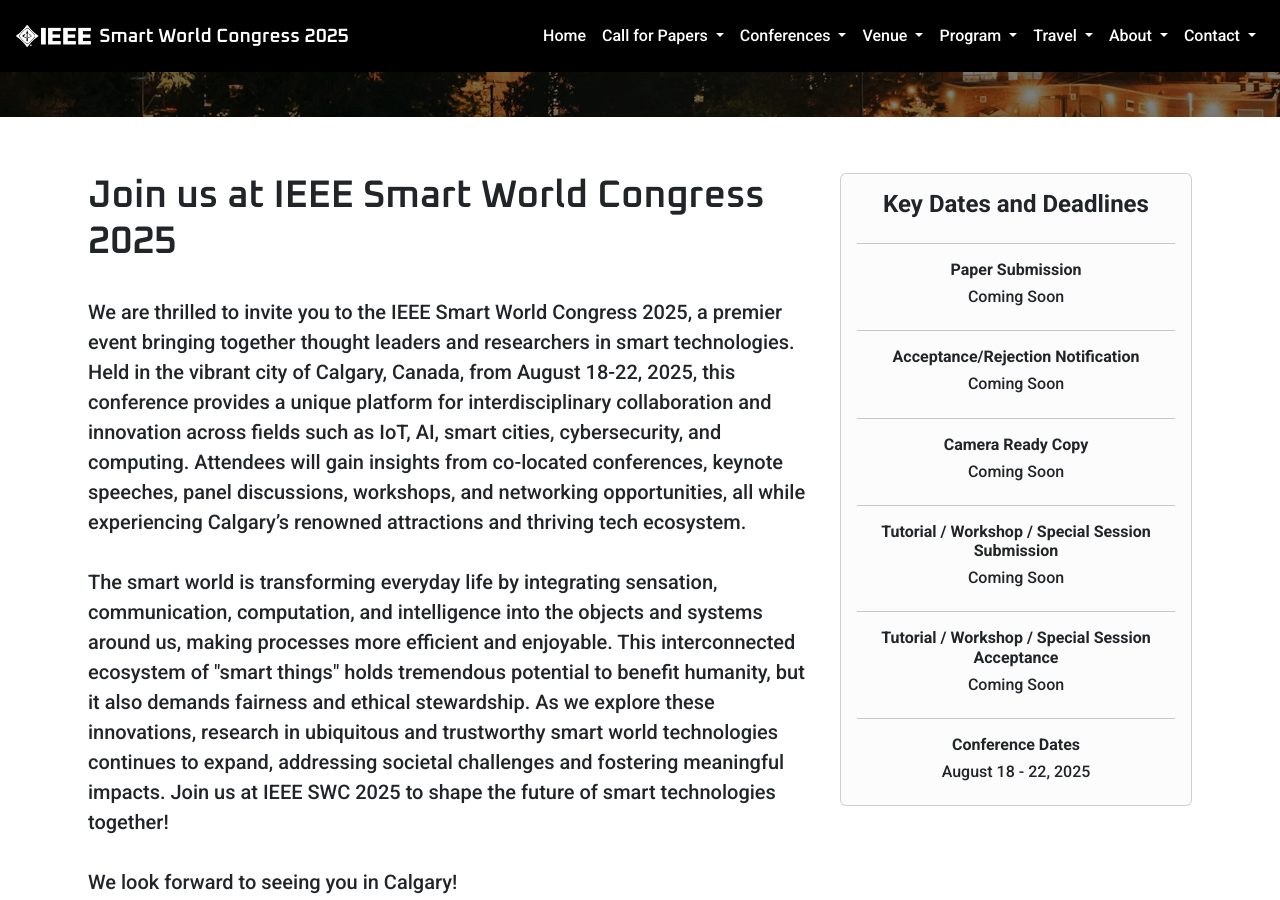
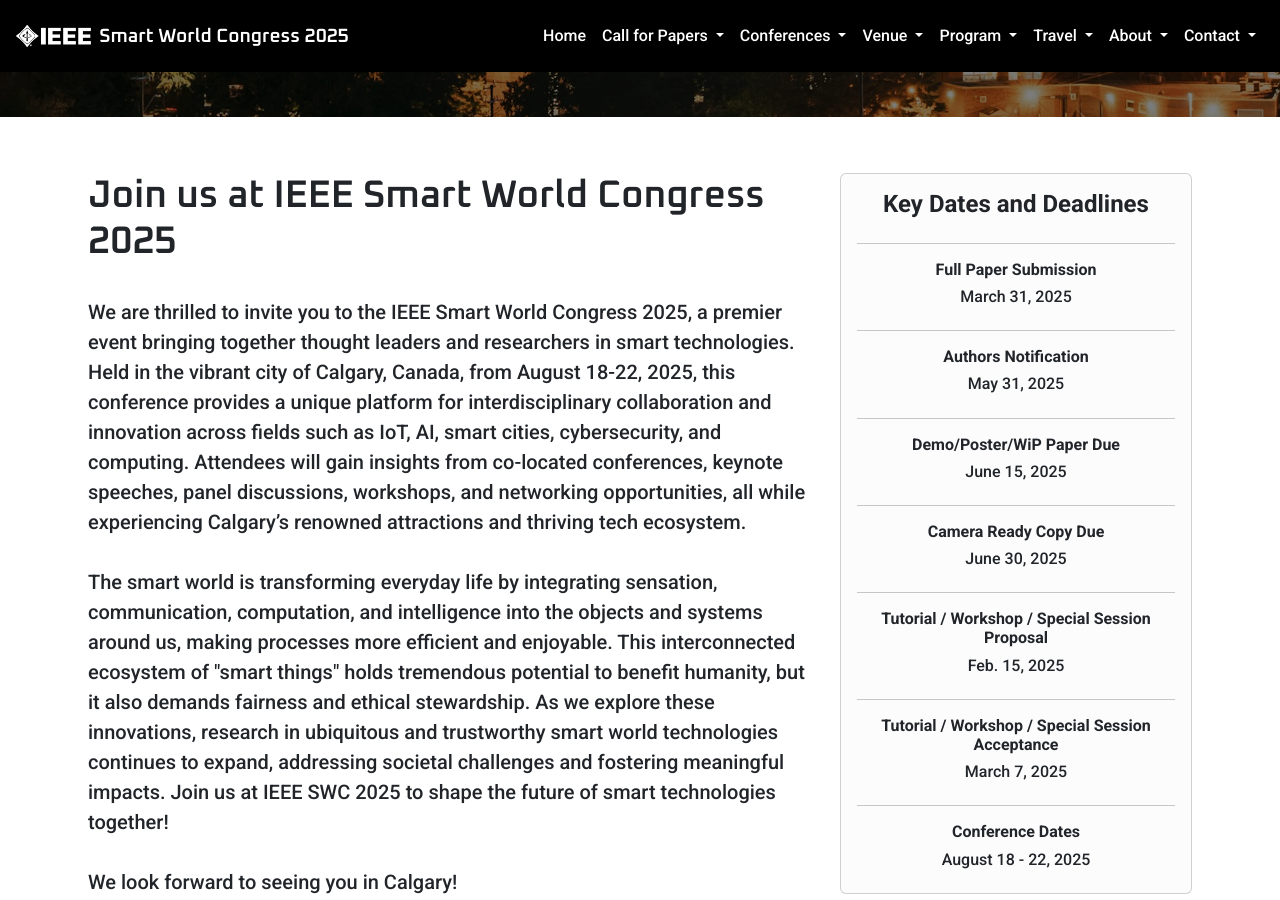
Before and after one commit to IEEE-SWC-2025/IEEE-SWC-2025.github.io, a Jekyll site: the page built from index.markdown, in a window 1280 px wide and 900 px high, scrolled down 693 px. Built offline with Jekyll 4.4.1, drawn with Linux system fonts in a browser that asks for light colours.

Commit message:
Add important dates

```diff
--- a/_includes/home.html
+++ b/_includes/home.html
@@ -94,26 +94,27 @@
         >
           <h4 class="fw-bold">Key Dates and Deadlines</h4>
           <hr class="w-100" />
-          <h5 class="fs-6 fw-bold text-center">Paper Submission</h5>
-          <h6 class="">Coming Soon</h6>
+          <h5 class="fs-6 fw-bold text-center">Full Paper Submission</h5>
+          <h6 class="">March 31, 2025</h6>
+          <hr class="w-100" />
+          <h5 class="fs-6 fw-bold text-center">Authors Notification</h5>
+          <h6 class="">May 31, 2025</h6>
+          <hr class="w-100" />
+          <h5 class="fs-6 fw-bold text-center">Demo/Poster/WiP Paper Due</h5>
+          <h6 class="">June 15, 2025</h6>
+          <hr class="w-100" />
+          <h5 class="fs-6 fw-bold text-center">Camera Ready Copy Due</h5>
+          <h6 class="">June 30, 2025</h6>
           <hr class="w-100" />
           <h5 class="fs-6 fw-bold text-center">
-            Acceptance/Rejection Notification
+            Tutorial / Workshop / Special Session Proposal
           </h5>
-          <h6 class="">Coming Soon</h6>
-          <hr class="w-100" />
-          <h5 class="fs-6 fw-bold text-center">Camera Ready Copy</h5>
-          <h6 class="">Coming Soon</h6>
-          <hr class="w-100" />
-          <h5 class="fs-6 fw-bold text-center">
-            Tutorial / Workshop / Special Session Submission
-          </h5>
-          <h6 class="">Coming Soon</h6>
+          <h6 class="">Feb. 15, 2025</h6>
           <hr class="w-100" />
           <h5 class="fs-6 fw-bold text-center">
             Tutorial / Workshop / Special Session Acceptance
           </h5>
-          <h6 class="">Coming Soon</h6>
+          <h6 class="">March 7, 2025</h6>
           <hr class="w-100" />
           <h5 class="fs-6 fw-bold text-center">Conference Dates</h5>
           <h6 class="">August 18 - 22, 2025</h6>
```
